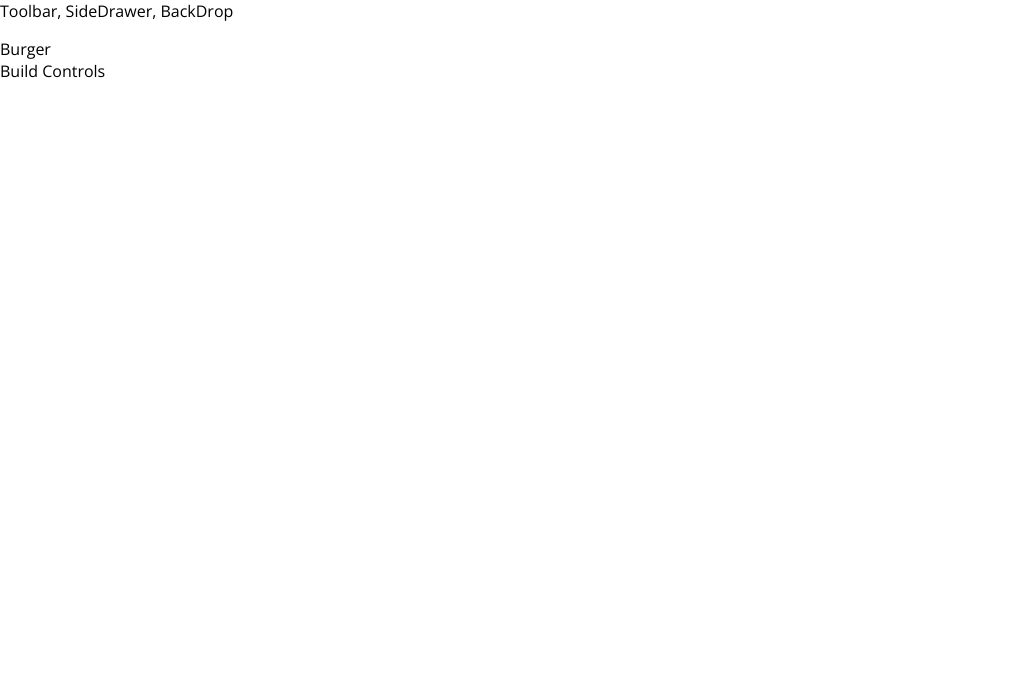
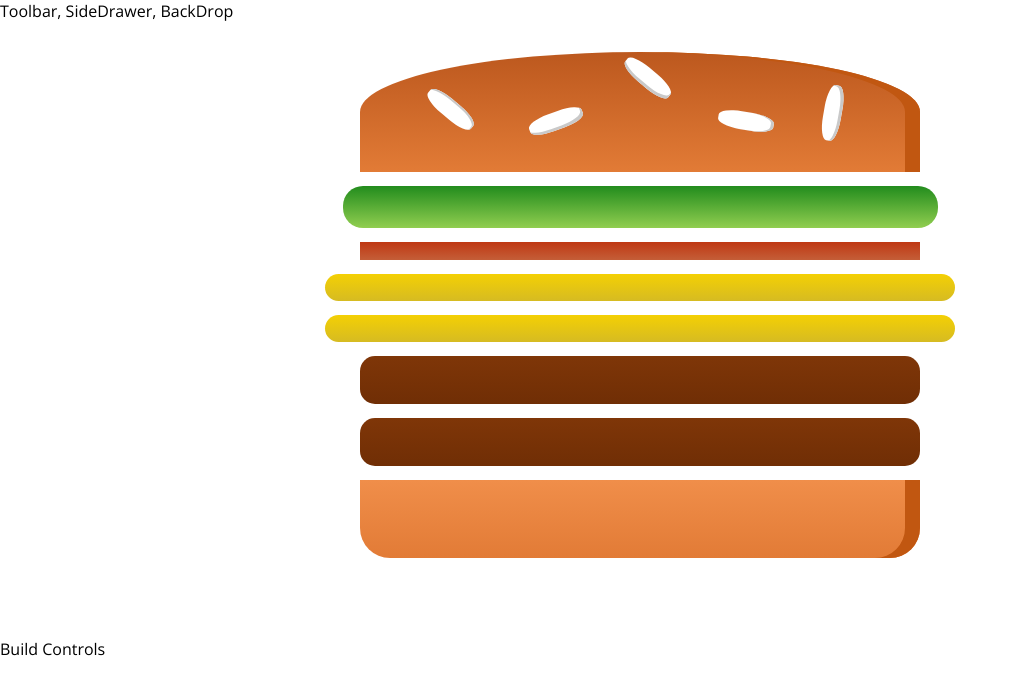
Before and after one commit to tshields86/burger-builder, a React app: page / in a window 1280 px wide. Shown: the top 694 px of the page, without its empty margins (0-1018 px from the left). Built offline with nearby package versions, Linux system fonts and the light colour scheme.

Commit message:
Dynamically output burger ingredients

```diff
--- /dev/null
+++ b/src/components/Burger/Burger.css
@@ -0,0 +1,30 @@
+.Burger {
+  width: 100%;
+  margin: auto;
+  height: 250px;
+  overflow: scroll;
+  text-align: center;
+  font-weight: bold;
+  font-size: 1.2rem;
+}
+
+@media (min-width: 500px) and (max-height: 400px) {
+  .Burger {
+    width: 350px;
+    height: 300px;
+  }
+}
+
+@media (min-width: 500px) and (min-height: 401px) {
+  .Burger {
+    width: 450px;
+    height: 400px;
+  }
+}
+
+@media (min-width: 1000px) and (min-height: 700px) {
+  .Burger {
+    width: 700px;
+    height: 600px;
+  }
+}
--- /dev/null
+++ b/src/components/Burger/Burger.js
@@ -0,0 +1,23 @@
+import React from 'react';
+
+import classes from './Burger.css';
+import BurgerIngredient from './BurgerIngredient/BurgerIngredient';
+
+const burger = (props) => {
+  const transformedIngredients = Object.keys(props.ingredients)
+    .map(key => {
+      return [...Array(props.ingredients[key])].map((_, i) => {
+        return <BurgerIngredient key={key + i} type={key} />;
+      })
+    });
+
+  return (
+    <div className={classes.Burger}>
+      <BurgerIngredient type="bread-top" />
+      {transformedIngredients}
+      <BurgerIngredient type="bread-bottom" />
+    </div>
+  );
+}
+
+export default burger;
--- a/src/components/BurgerIngredient/BurgerIngredient.js
+++ b/src/components/Burger/BurgerIngredient/BurgerIngredient.js
@@ -1,5 +1,7 @@
 import React, {Component} from 'react';
 import PropTypes from 'prop-types';
+
+import classes from './BurgerIngredient.css';
 
 class BurgerIngredient extends Component {
 
@@ -14,7 +16,7 @@
         ingredient = (
           <div className={classes.BreadTop}>
             <div className={classes.Seeds1}></div>
-            <div className={classes.Seeds1}></div>
+            <div className={classes.Seeds2}></div>
           </div>
         );
         break;
--- a/src/containers/BurgerBuilder/BurgerBuilder.js
+++ b/src/containers/BurgerBuilder/BurgerBuilder.js
@@ -1,12 +1,22 @@
 import React, { Component } from 'react';
 
 import Aux from '../../hoc/Aux';
+import Burger from '../../components/Burger/Burger';
 
 class BurgerBuilder extends Component {
+  state = {
+    ingredients: {
+      salad: 1,
+      bacon:1,
+      cheese: 2,
+      meat: 2
+    }
+  }
+
   render () {
     return (
       <Aux>
-        <div>Burger</div>
+        <Burger ingredients={this.state.ingredients} />
         <div>Build Controls</div>
       </Aux>
     );
```
Also changed, not shown: src/components/Burger.js (deleted), src/components/Burger/BurgerIngredient/BurgerIngredient.css (renamed from src/components/BurgerIngredient/BurgerIngredient.css).
